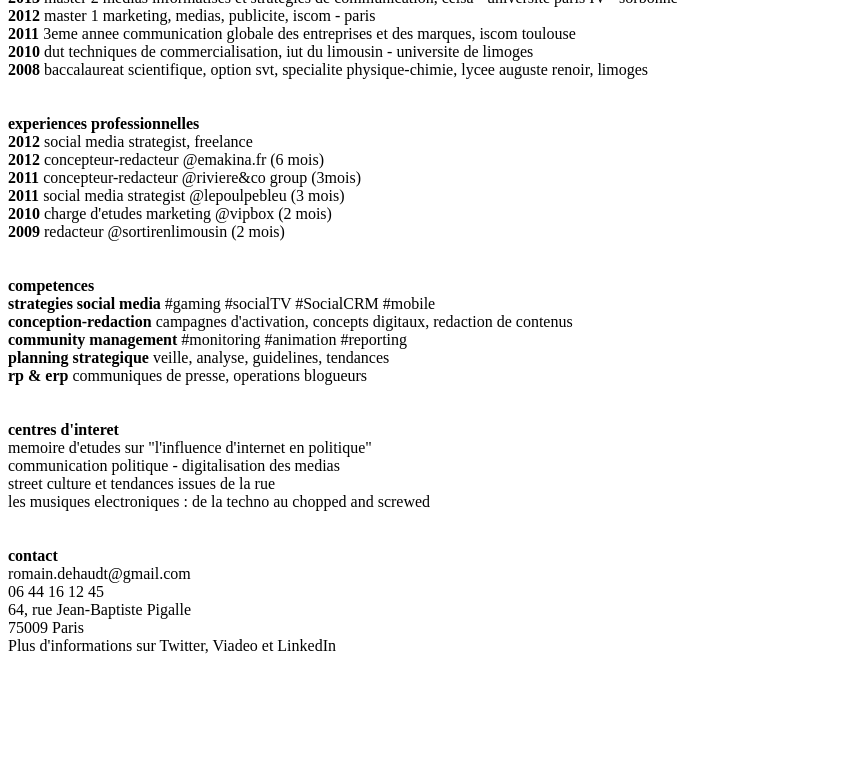
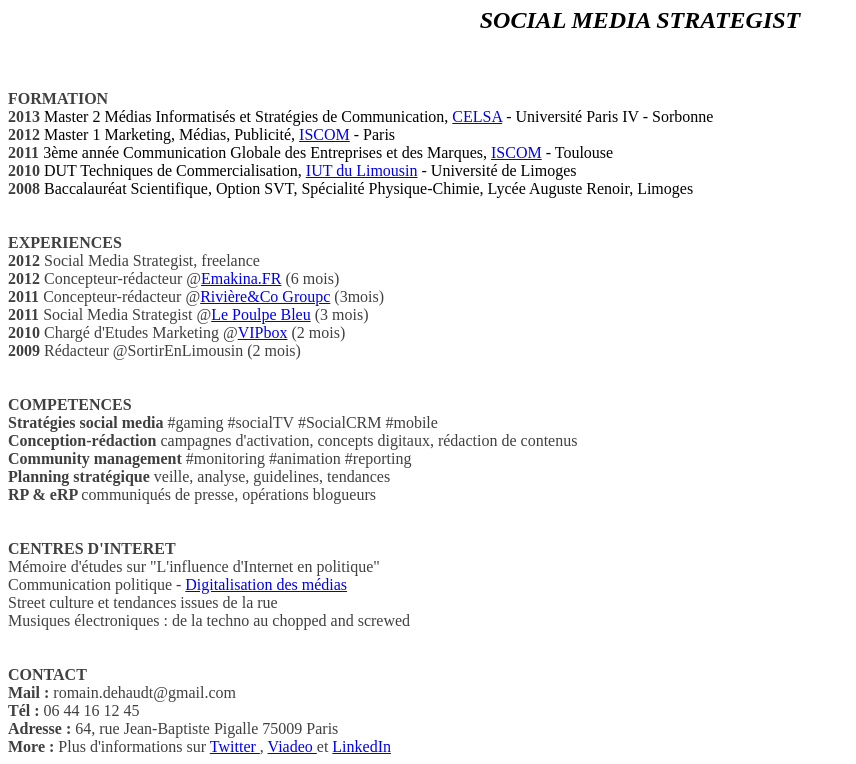
Before and after one commit to RomainDehaudt/MonSite, a plain HTML site: page Index.html in a window 1280 px wide. Shown: the part 73-837 px from the top of the page, without its empty margins (0-856 px from the left). Before the commit the page ends 800 px from the top, so only its background shows below. Drawn offline with Linux system fonts and the light colour scheme.

Commit message:
mise en forme style CSS

```diff
--- a/Index.html
+++ b/Index.html
@@ -1,40 +1,61 @@
 <!DOCTYPE HTML>
 <html>
+<head>
+<title>Romain Dehaudt - CV 2012</title>
+<link href="public/css/style.css" rel="stylesheet" type="text/css">
+<meta charset="UTF-8" />
+</head>
 <body>
-<b>romain dehaudt</b><br></br>
-<div id="formation"><b>formation</b>
-<br><b> 2013 </b> master 2 medias informatises et strategies de communication, celsa - universite paris IV - sorbonne
-<br><b> 2012 </b> master 1 marketing, medias, publicite, iscom - paris
-<br><b> 2011 </b> 3eme annee communication globale des entreprises et des marques, iscom toulouse
-<br><b> 2010 </b> dut techniques de commercialisation, iut du limousin - universite de limoges
-<br><b> 2008 </b> baccalaureat scientifique, option svt, specialite physique-chimie, lycee auguste renoir, limoges</div>
+
+
+<b><center><h1>ROMAIN DEHAUDT</h1></center></b>
+<i><center><h2>SOCIAL MEDIA STRATEGIST</i></center></h2><br></br>
+
+
+<div id="formation"><b>FORMATION</b>
+<br><b> 2013 </b> Master 2 Médias Informatisés et Stratégies de Communication, <a href="http://www.celsa.fr/" title="CELSA">CELSA</a> - Université Paris IV - Sorbonne
+<br><b> 2012 </b> Master 1 Marketing, Médias, Publicité, <a href="http://www.iscom.fr/fr/iscom-en-france/paris" title="ISCOM">ISCOM</a> - Paris
+<br><b> 2011 </b> 3ème année Communication Globale des Entreprises et des Marques, <a href="http://www.iscom.fr/fr/iscom-en-france/toulouse" title="ISCOM">ISCOM</a> - Toulouse
+<br><b> 2010 </b> DUT Techniques de Commercialisation, <a href="http://www.iut.unilim.fr/departements-limoges-techniques-de-commercialisation/dut.html" title="IUT">IUT du Limousin</a> - Université de Limoges
+<br><b> 2008 </b> Baccalauréat Scientifique, Option SVT, Spécialité Physique-Chimie, Lycée Auguste Renoir, Limoges</div>
+
 <br></br>
-<div id="experience professionnelles"><b>experiences professionnelles</b>
-<br><b> 2012 </b> social media strategist, freelance
-<br><b> 2012 </b> concepteur-redacteur @emakina.fr (6 mois)
-<br><b> 2011 </b> concepteur-redacteur @riviere&co group (3mois)
-<br><b> 2011 </b> social media strategist @lepoulpebleu (3 mois)
-<br><b> 2010 </b> charge d'etudes marketing @vipbox (2 mois)
-<br><b> 2009 </b> redacteur @sortirenlimousin (2 mois)</div>
+
+<div id="experiences"><b>EXPERIENCES</b>
+<br><b> 2012 </b> Social Media Strategist, freelance
+<br><b> 2012 </b> Concepteur-rédacteur @<a href="http://www.emakina.fr/" title="Emakina.FR">Emakina.FR</a> (6 mois)
+<br><b> 2011 </b> Concepteur-rédacteur @<a href="http://www.emakina.fr/" title="Riviere">Rivière&Co Groupc</a> (3mois)
+<br><b> 2011 </b> Social Media Strategist @<a href="http://www.lepoulpebleu.com/" title="Le Poulpe Bleu">Le Poulpe Bleu</a> (3 mois)
+<br><b> 2010 </b> Chargé d'Etudes Marketing @<a href="http://www.vipbox.fr/" title="VIPbox">VIPbox</a> (2 mois)
+<br><b> 2009 </b> Rédacteur @SortirEnLimousin (2 mois)</div>
+
 <br></br>
-<div id="competences"><b>competences</b>
-<br><b> strategies social media </b> #gaming #socialTV #SocialCRM #mobile
-<br><b> conception-redaction </b> campagnes d'activation, concepts digitaux, redaction de contenus
-<br><b> community management </b> #monitoring #animation #reporting
-<br><b> planning strategique </b> veille, analyse, guidelines, tendances
-<br><b> rp & erp </b> communiques de presse, operations blogueurs</div>
+
+<div id="competences"><b>COMPETENCES</b>
+<br><b> Stratégies social media </b> #gaming #socialTV #SocialCRM #mobile
+<br><b> Conception-rédaction </b> campagnes d'activation, concepts digitaux, rédaction de contenus
+<br><b> Community management </b> #monitoring #animation #reporting
+<br><b> Planning stratégique </b> veille, analyse, guidelines, tendances
+<br><b> RP & eRP </b> communiqués de presse, opérations blogueurs</div>
+
 <br></br>
-<div id="centres d'interet"><b>centres d'interet</b>
-<br> memoire d'etudes sur "l'influence d'internet en politique"
-<br> communication politique - digitalisation des medias
-<br> street culture et tendances issues de la rue
-<br> les musiques electroniques : de la techno au chopped and screwed</div>
+
+<div id="interets"><b>CENTRES D'INTERET</b>
+<br> Mémoire d'études sur "L'influence d'Internet en politique"
+<br> Communication politique - <a href="http://blog.emakina.fr/2012/08/01/la-nouvelle-generation-dhumoristes-point-de-depart-dune-analyse-sociologique-de-la-creativite-en-agence-de-publicite/" title="Digitalisation des medias">Digitalisation des médias</a>
+<br> Street culture et tendances issues de la rue
+<br> Musiques électroniques : de la techno au chopped and screwed</div>
+
 <br></br>
-<div id="contact"><b>contact</b>
-<br>romain.dehaudt@gmail.com
-<br>06 44 16 12 45
-<br>64, rue Jean-Baptiste Pigalle
-<br>75009 Paris
-<br>Plus d'informations sur Twitter, Viadeo et LinkedIn
+
+<div id="contact"><b>CONTACT</b>
+<br><b>Mail : </b>romain.dehaudt@gmail.com
+<br><b>Tél : </b>06 44 16 12 45
+<br><b>Adresse : </b>64, rue Jean-Baptiste Pigalle 75009 Paris
+<br><b>More : </b>Plus d'informations sur
+<a href="http://twitter.com/RomainDhdt" title="Twitter"> Twitter </a>,
+<a href="fr.viadeo.com/fr/profile/romain.dehaudt" title="Viadeo"> Viadeo </a>
+et <a href="fr.linkedin.com/pub/romain-dehaudt/27/600/a30" title="LinkedIn"> LinkedIn </a>
+
 </body>
 </html>
--- /dev/null
+++ b/Public/CSS/style.css
@@ -0,0 +1,19 @@
+#formation b {
+	color: #404040 ;
+	}
+
+#experiences {
+	color: #404040 ;
+	}
+
+#competences {
+	color: #404040 ;
+	}
+
+#interets {
+	color: #404040 ;
+	}
+
+#contact{
+	color: #404040 ;
+	}
```
Also changed, not shown: photo.jpg (added), 1 other file.
